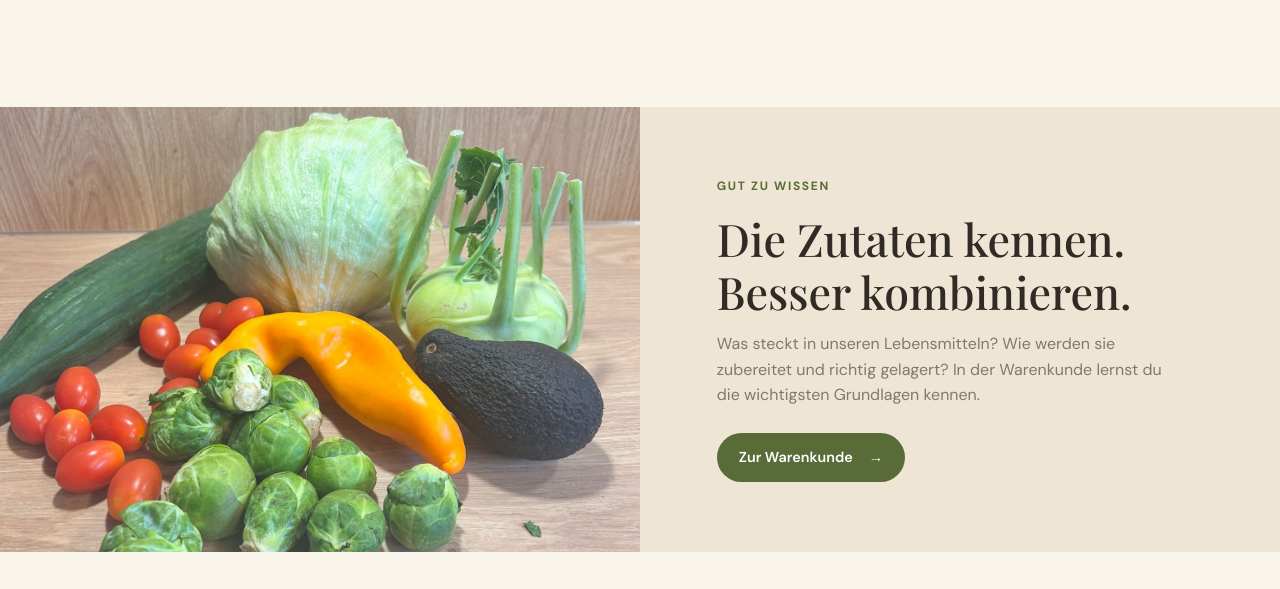
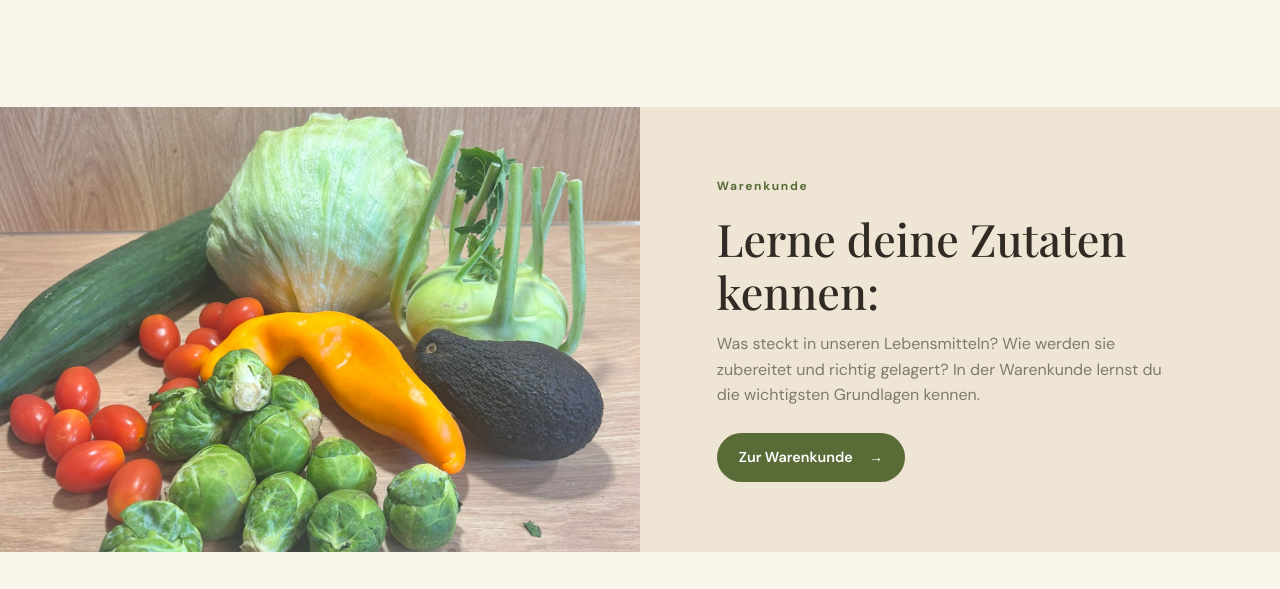
Before and after one commit to michaellestrassegger/rezeptsammlung, a plain HTML site: page index.html in a window 1280 px wide. Shown: the part 2034-2623 px from the top of the page. Drawn offline with nearby package versions, Linux system fonts and the light colour scheme; a web font is replaced by a local one.

Commit message:
Update section titles in index.html

```diff
--- a/index.html
+++ b/index.html
@@ -21,6 +21,7 @@
 
     <nav class="main-nav" aria-label="Hauptnavigation">
       <a href="#warenkunde">Warenkunde</a>
+      <a href="#bausteinsystem">Bausteinsystem A1</a>
       <a href="#rezepte">Rezepte A2</a>
       <a href="#ueber-mich">Über mich</a>
     </nav>
@@ -172,8 +173,8 @@
     <section class="knowledge-section" id="warenkunde">
       <div class="knowledge-image"></div>
       <div class="knowledge-content">
-        <p class="eyebrow">GUT ZU WISSEN</p>
-        <h2>Die Zutaten kennen.<br>Besser kombinieren.</h2>
+        <p class="eyebrow">Warenkunde</p>
+        <h2>Lerne deine Zutaten kennen:</h2>
         <p>
           Was steckt in unseren Lebensmitteln? Wie werden sie
           zubereitet und richtig gelagert? In der Warenkunde
```
